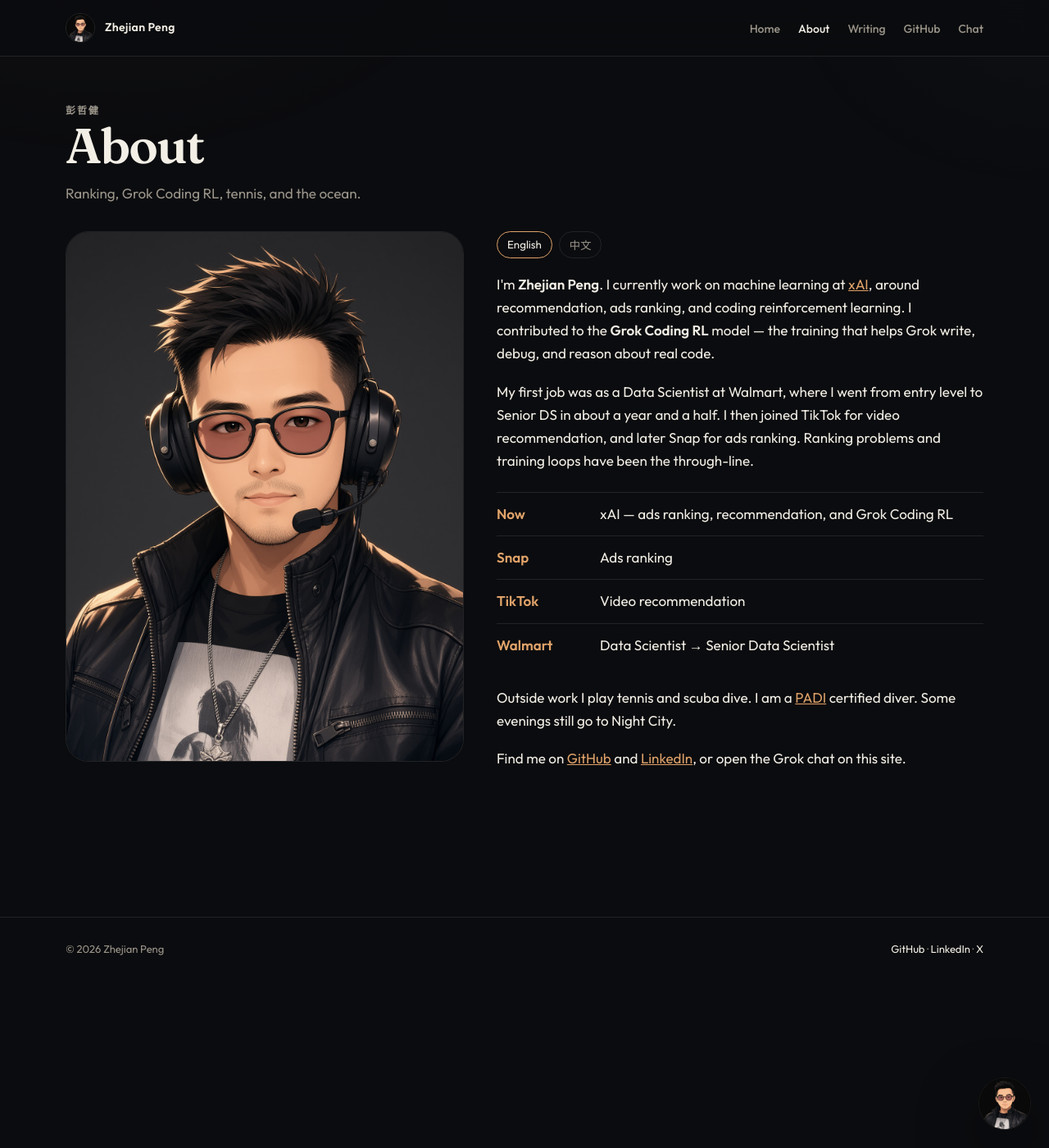
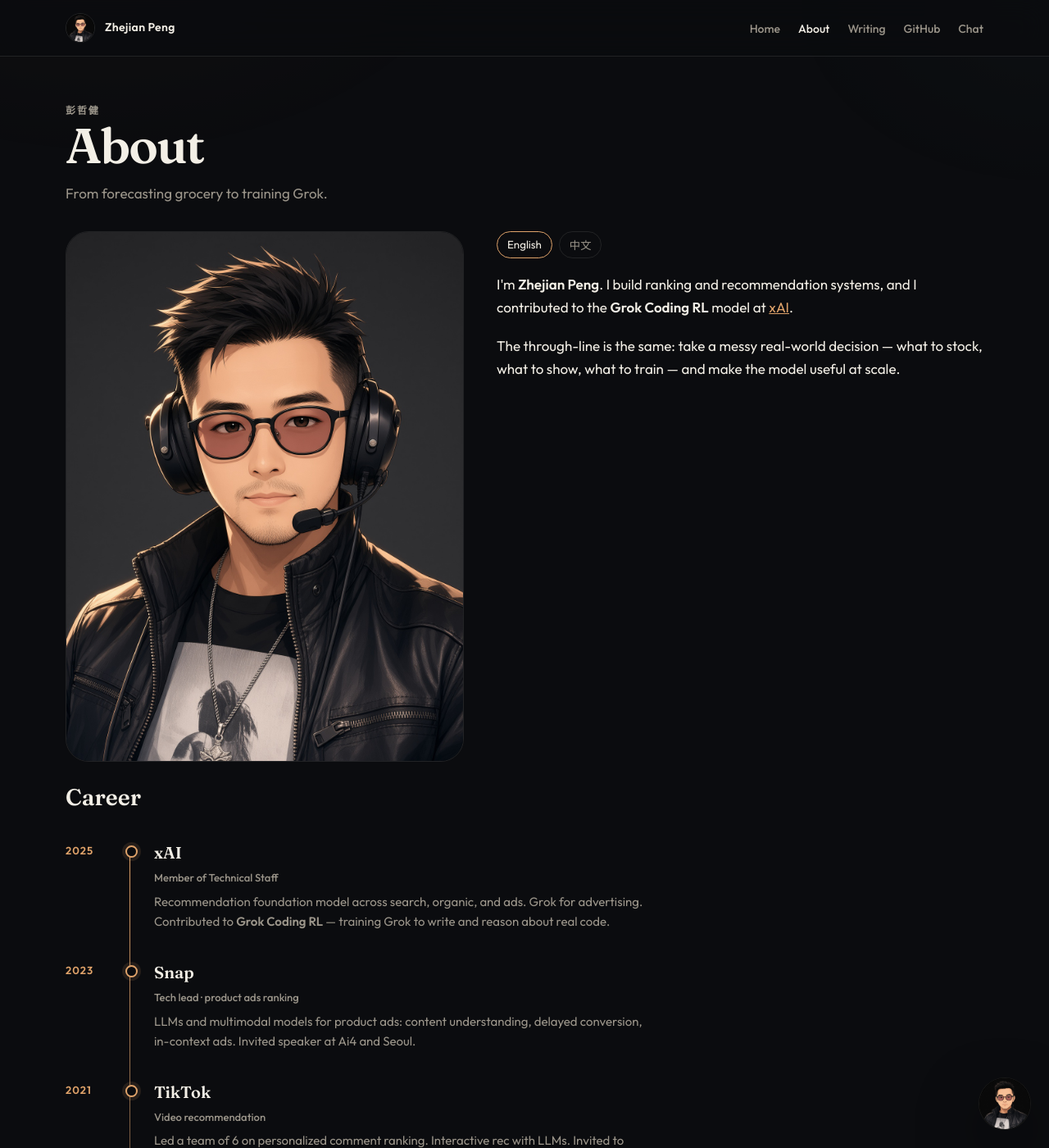
Before and after one commit to jazzikp/jazzikp.github.io, a Jekyll site: the page built from about.html, in a window 1280 px wide and 1400 px high. Shown: the whole window at 82% size. Built offline with Jekyll 4.4.1, drawn with Linux system fonts in a browser that asks for light colours; some of the changed text lies outside the part shown.

Commit message:
Add a public career timeline from EB1 achievements
Show growth and impact only: roles, patent, speaking, reviewing.
No contact, immigration, pay, or other personal records.

```diff
--- a/about.html
+++ b/about.html
@@ -1,7 +1,7 @@
 ---
 layout: page
 title: About
-description: Ranking, Grok Coding RL, tennis, and the ocean.
+description: From forecasting grocery to training Grok.
 eyebrow: 彭哲健
 ---
 <div class="about-grid">
@@ -15,30 +15,108 @@
         </div>
 
         <div data-lang-panel="en">
-            <p>I'm <strong>Zhejian Peng</strong>. I currently work on machine learning at <a href="https://x.ai/">xAI</a>, around recommendation, ads ranking, and coding reinforcement learning. I contributed to the <strong>Grok Coding RL</strong> model — the training that helps Grok write, debug, and reason about real code.</p>
-            <p>My first job was as a Data Scientist at Walmart, where I went from entry level to Senior DS in about a year and a half. I then joined TikTok for video recommendation, and later Snap for ads ranking. Ranking problems and training loops have been the through-line.</p>
-            <ul class="timeline">
-                <li><b>Now</b><span>xAI — ads ranking, recommendation, and Grok Coding RL</span></li>
-                <li><b>Snap</b><span>Ads ranking</span></li>
-                <li><b>TikTok</b><span>Video recommendation</span></li>
-                <li><b>Walmart</b><span>Data Scientist → Senior Data Scientist</span></li>
-            </ul>
-            <p>Outside work I play tennis and scuba dive. I am a <a href="https://www.padi.com/">PADI</a> certified diver. Some evenings still go to Night City.</p>
-            <p>Find me on <a href="https://github.com/{{ site.github_username }}">GitHub</a> and <a href="https://www.linkedin.com/in/{{ site.linkedin_username }}/">LinkedIn</a>, or open the Grok chat on this site.</p>
+            <p>I'm <strong>Zhejian Peng</strong>. I build ranking and recommendation systems, and I contributed to the <strong>Grok Coding RL</strong> model at <a href="https://x.ai/">xAI</a>.</p>
+            <p>The through-line is the same: take a messy real-world decision — what to stock, what to show, what to train — and make the model useful at scale.</p>
         </div>
 
         <div data-lang-panel="zh" hidden>
-            <p>我是<strong>彭哲健</strong>，目前在 <a href="https://x.ai/">xAI</a> 做机器学习，关注推荐、广告排序，以及 coding RL。参与了 <strong>Grok Coding RL</strong> 模型的工作，让 Grok 更能写代码、改代码、在真实软件里推理。</p>
-            <p>毕业后第一份工作在 Walmart 做 Data Scientist，一年半从 entry 做到 Senior DS。之后去 TikTok 做视频推荐，再之后在 Snap 做 Ads Ranking。排序问题和训练闭环是一条贯穿的线。</p>
-            <ul class="timeline">
-                <li><b>现在</b><span>xAI — 广告排序、推荐，以及 Grok Coding RL</span></li>
-                <li><b>Snap</b><span>Ads Ranking</span></li>
-                <li><b>TikTok</b><span>视频推荐算法</span></li>
-                <li><b>Walmart</b><span>Data Scientist → Senior Data Scientist</span></li>
-            </ul>
-            <p>课外打网球、潜水，是 <a href="https://www.padi.com/">PADI</a> 潜水员。也偶尔回到夜之城。</p>
-            <p>GitHub：<a href="https://github.com/{{ site.github_username }}">jazzikp</a>，LinkedIn 也可以找到我。右下角可以和 Grok 聊天。</p>
+            <p>我是<strong>彭哲健</strong>。做排序和推荐系统，并参与了 <a href="https://x.ai/">xAI</a> 的 <strong>Grok Coding RL</strong> 模型。</p>
+            <p>一条线贯穿下来：把现实里难决策的问题 —— 补什么货、推什么内容、怎么训练 —— 做成能上线的模型。</p>
         </div>
+    </div>
+</div>
+
+<div class="career-wrap">
+    <div data-lang-panel="en">
+        <h2 class="career-title">Career</h2>
+        <ol class="career">
+            <li class="career-item">
+                <time>2025</time>
+                <div>
+                    <h3>xAI <span>Member of Technical Staff</span></h3>
+                    <p>Recommendation foundation model across search, organic, and ads. Grok for advertising. Contributed to <strong>Grok Coding RL</strong> — training Grok to write and reason about real code.</p>
+                </div>
+            </li>
+            <li class="career-item">
+                <time>2023</time>
+                <div>
+                    <h3>Snap <span>Tech lead · product ads ranking</span></h3>
+                    <p>LLMs and multimodal models for product ads: content understanding, delayed conversion, in-context ads. Invited speaker at Ai4 and Seoul.</p>
+                </div>
+            </li>
+            <li class="career-item">
+                <time>2021</time>
+                <div>
+                    <h3>TikTok <span>Video recommendation</span></h3>
+                    <p>Led a team of 6 on personalized comment ranking. Interactive rec with LLMs. Invited to speak on personalized ranking.</p>
+                </div>
+            </li>
+            <li class="career-item">
+                <time>2019</time>
+                <div>
+                    <h3>Walmart <span>Data Scientist → Senior DS</span></h3>
+                    <p>Patented probabilistic forecasting for fresh in-store production. Company hackathon, first place. Analyst to Senior in a year and a half.</p>
+                </div>
+            </li>
+            <li class="career-item">
+                <time>2013</time>
+                <div>
+                    <h3>School</h3>
+                    <p>UIUC Physics &amp; Economics, then MS in Operations Research. Stanford AI graduate certificate. Georgia Tech MS in Computer Science.</p>
+                </div>
+            </li>
+        </ol>
+        <ul class="chips">
+            <li>US patent · fresh inventory</li>
+            <li>Ai4 speaker · 2022 &amp; 2024</li>
+            <li>Reviewer · NeurIPS, ICML</li>
+        </ul>
+    </div>
+
+    <div data-lang-panel="zh" hidden>
+        <h2 class="career-title">经历</h2>
+        <ol class="career">
+            <li class="career-item">
+                <time>2025</time>
+                <div>
+                    <h3>xAI <span>Member of Technical Staff</span></h3>
+                    <p>搜索、推荐与广告共用的序列推荐基础模型。Grok 服务广告。参与 <strong>Grok Coding RL</strong>，让 Grok 更能写代码、理解真实软件。</p>
+                </div>
+            </li>
+            <li class="career-item">
+                <time>2023</time>
+                <div>
+                    <h3>Snap <span>Tech lead · 商品广告排序</span></h3>
+                    <p>用 LLM 和多模态模型做商品广告：内容理解、延迟转化、上下文广告。Ai4 与首尔受邀演讲。</p>
+                </div>
+            </li>
+            <li class="career-item">
+                <time>2021</time>
+                <div>
+                    <h3>TikTok <span>视频推荐</span></h3>
+                    <p>带 6 人做个性化评论排序。用 LLM 做交互式推荐。受邀讲个性化排序。</p>
+                </div>
+            </li>
+            <li class="career-item">
+                <time>2019</time>
+                <div>
+                    <h3>Walmart <span>Data Scientist → Senior DS</span></h3>
+                    <p>生鲜店内生产的概率预测，已公开专利。公司黑客松第一。一年半从 Analyst 到 Senior。</p>
+                </div>
+            </li>
+            <li class="career-item">
+                <time>2013</time>
+                <div>
+                    <h3>学校</h3>
+                    <p>UIUC 物理与经济，运筹学硕士。Stanford AI 证书。Georgia Tech 计算机硕士。</p>
+                </div>
+            </li>
+        </ol>
+        <ul class="chips">
+            <li>美国专利 · 生鲜库存</li>
+            <li>Ai4 演讲 · 2022、2024</li>
+            <li>审稿 · NeurIPS、ICML</li>
+        </ul>
     </div>
 </div>
 <script>
--- a/css/site.css
+++ b/css/site.css
@@ -195,7 +195,7 @@
 
 .meta-row {
   display: grid;
-  grid-template-columns: repeat(3, 1fr);
+  grid-template-columns: repeat(4, 1fr);
   gap: 16px;
   padding: 12px 0 56px;
 }
@@ -321,6 +321,91 @@
 .about-photo {
   border-radius: 28px;
   border: 1px solid var(--line);
+}
+.about-grid { padding-bottom: 12px; }
+.career-wrap { padding-bottom: 80px; }
+.career-title {
+  font-family: var(--font-serif);
+  font-size: 28px;
+  margin: 8px 0 28px;
+}
+.career {
+  list-style: none;
+  margin: 0;
+  padding: 0;
+  position: relative;
+  max-width: 720px;
+}
+.career::before {
+  content: "";
+  position: absolute;
+  left: 78px;
+  top: 10px;
+  bottom: 18px;
+  width: 1px;
+  background: linear-gradient(180deg, var(--copper), rgba(243, 239, 230, 0.08));
+}
+.career-item {
+  display: grid;
+  grid-template-columns: 72px 1fr;
+  gap: 36px;
+  padding: 0 0 32px;
+  position: relative;
+}
+.career-item::before {
+  content: "";
+  position: absolute;
+  left: 73px;
+  top: 8px;
+  width: 11px;
+  height: 11px;
+  border-radius: 50%;
+  background: var(--bg);
+  border: 2px solid var(--copper);
+  box-shadow: 0 0 0 4px rgba(224, 163, 106, 0.12);
+}
+.career-item time {
+  color: var(--copper);
+  font-size: 13px;
+  font-weight: 600;
+  letter-spacing: 0.08em;
+  padding-top: 4px;
+}
+.career-item h3 {
+  margin: 0 0 6px;
+  font-size: 20px;
+  font-family: var(--font-serif);
+  font-weight: 560;
+}
+.career-item h3 span {
+  display: block;
+  margin-top: 4px;
+  font-family: var(--font-sans);
+  font-size: 13px;
+  font-weight: 500;
+  color: var(--muted);
+  letter-spacing: 0;
+}
+.career-item p {
+  margin: 0;
+  color: var(--muted);
+  font-size: 15px;
+  max-width: 40rem;
+}
+.chips {
+  display: flex;
+  flex-wrap: wrap;
+  gap: 8px;
+  list-style: none;
+  padding: 8px 0 0;
+  margin: 0;
+}
+.chips li {
+  border: 1px solid var(--line);
+  border-radius: 999px;
+  padding: 6px 12px;
+  font-size: 13px;
+  color: var(--muted);
 }
 .lang-tabs { display: flex; gap: 8px; margin-bottom: 18px; }
 .lang-tabs button {
@@ -457,9 +542,12 @@
 .chat-status { color: var(--danger); font-size: 12px; padding: 0 14px 10px; display: none; }
 
 @media (max-width: 860px) {
-  .hero, .about-grid, .post-card, .timeline li, .meta-row {
+  .hero, .about-grid, .post-card, .timeline li, .meta-row, .career-item {
     grid-template-columns: 1fr;
   }
+  .career::before { left: 4px; }
+  .career-item { gap: 10px; padding-left: 28px; }
+  .career-item::before { left: -1px; }
   .nav-toggle { display: block; }
   .nav-links {
     display: none;
```
Also changed, not shown: index.html (+10 -6 lines), workers/grok-proxy.js (+4 -4 lines).
